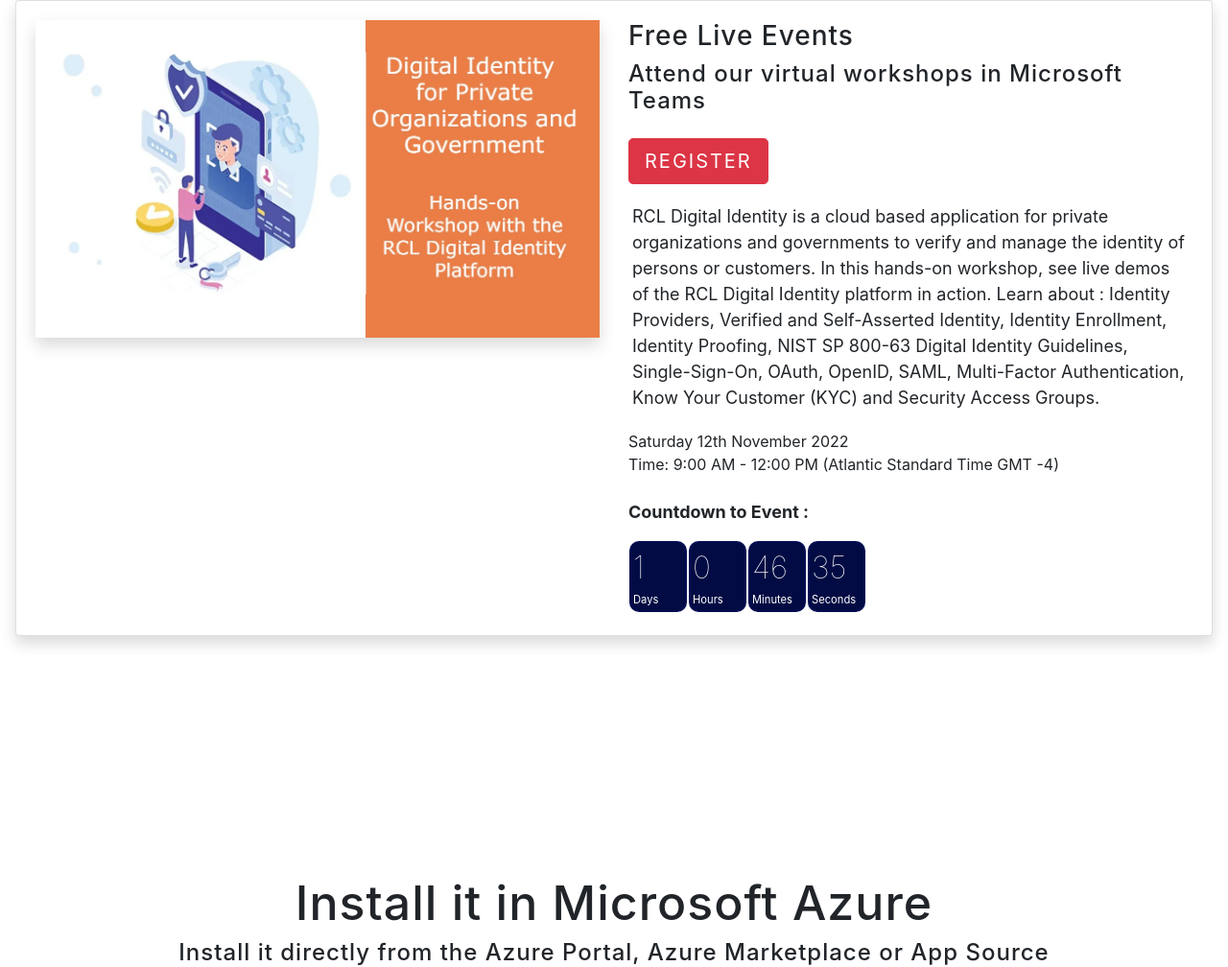
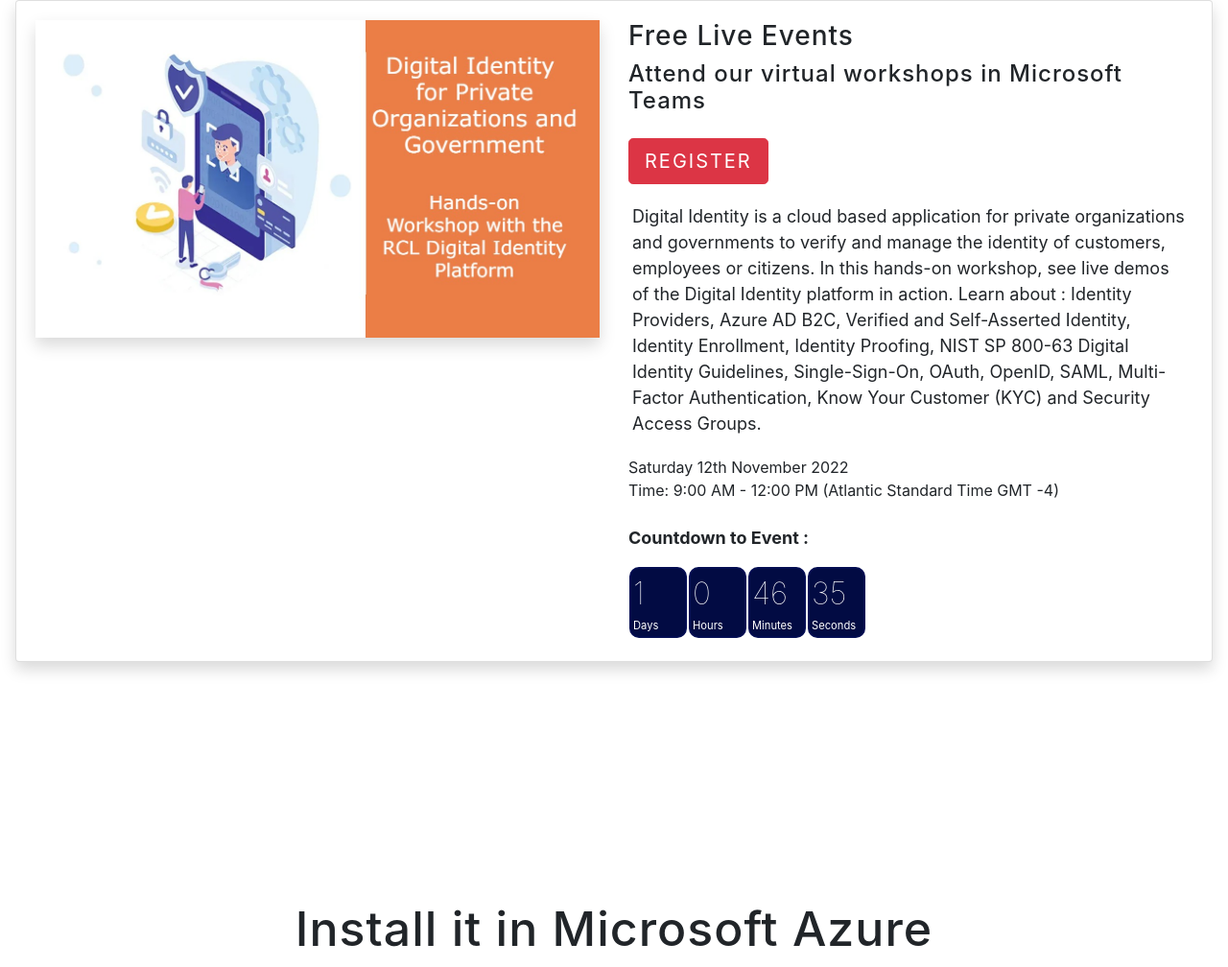
Before and after one commit to rcl-identity/site, a website with bundled scripts: page index.html in a window 1280 px wide. Shown: the part 900-1908 px from the top of the page at 96% size. Built offline with nearby package versions, Linux system fonts and the light colour scheme; some icons are missing; files whose address does not match are found by name; a web font is replaced by a local one.

Commit message:
updated event

```diff
--- a/index.html
+++ b/index.html
@@ -164,13 +164,7 @@
                 class="btn btn-lg btn-danger mt-3">Register <i class="bi bi-arrow-right-circle"></i></a>
             </p>
             <p class="p-1">
-              RCL Digital Identity is a cloud based application for private organizations and governments to verify and
-              manage the identity of persons or
-              customers. In this hands-on workshop, see live demos of the RCL Digital Identity platform in action.
-              Learn about : Identity Providers, Verified and Self-Asserted Identity, Identity Enrollment, Identity
-              Proofing, NIST SP 800-63 Digital Identity Guidelines, Single-Sign-On, OAuth, OpenID, SAML, Multi-Factor
-              Authentication,
-              Know Your Customer (KYC) and Security Access Groups.
+              Digital Identity is a cloud based application for private organizations and governments to verify and manage the identity of customers, employees or citizens. In this hands-on workshop, see live demos of the Digital Identity platform in action. Learn about : Identity Providers, Azure AD B2C, Verified and Self-Asserted Identity, Identity Enrollment, Identity Proofing, NIST SP 800-63 Digital Identity Guidelines, Single-Sign-On, OAuth, OpenID, SAML, Multi-Factor Authentication, Know Your Customer (KYC) and Security Access Groups.
             </p>
             <div>Saturday 12th November 2022</div>
             <div>Time: 9:00 AM - 12:00 PM (Atlantic Standard Time GMT -4)</div>
```
